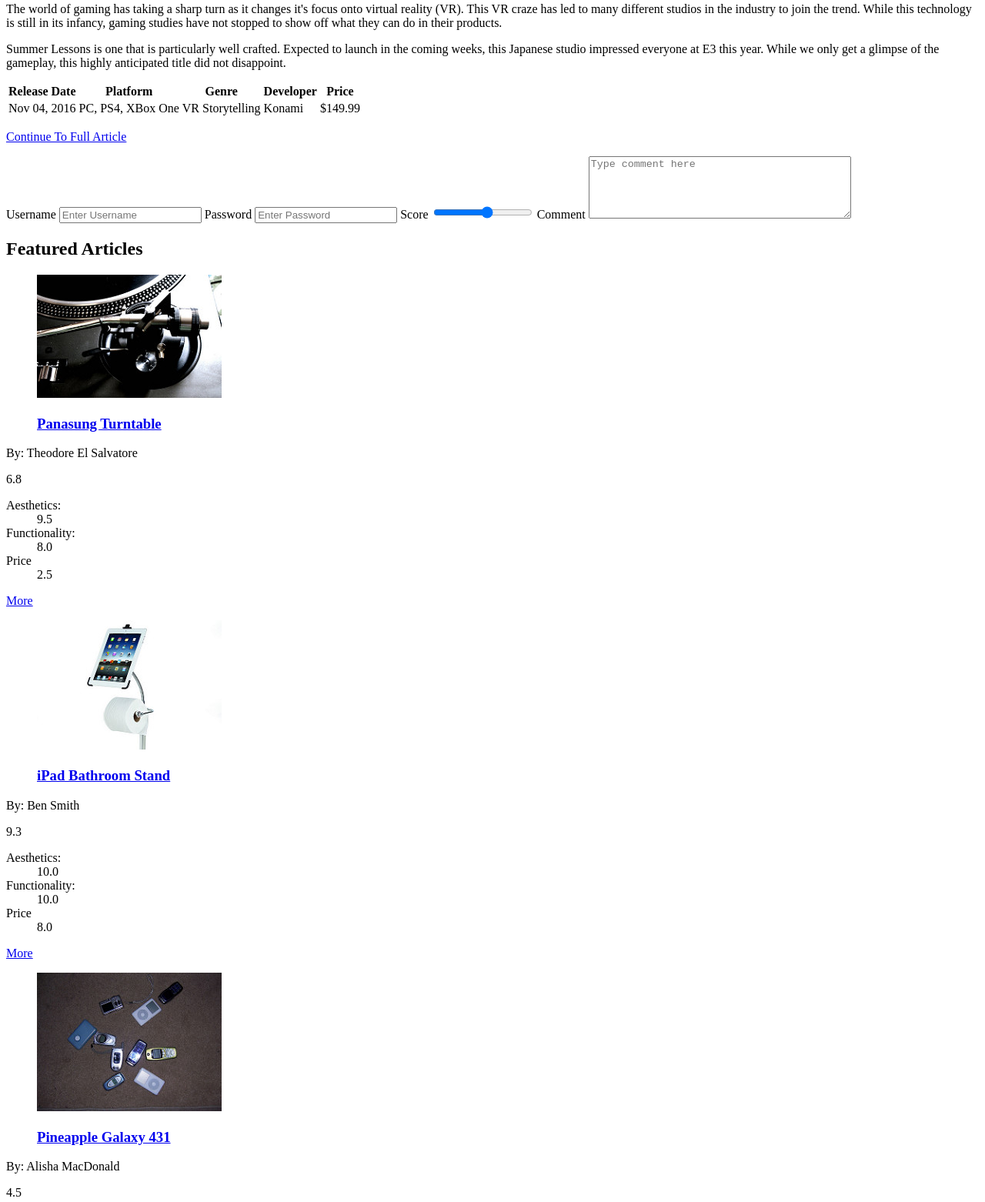
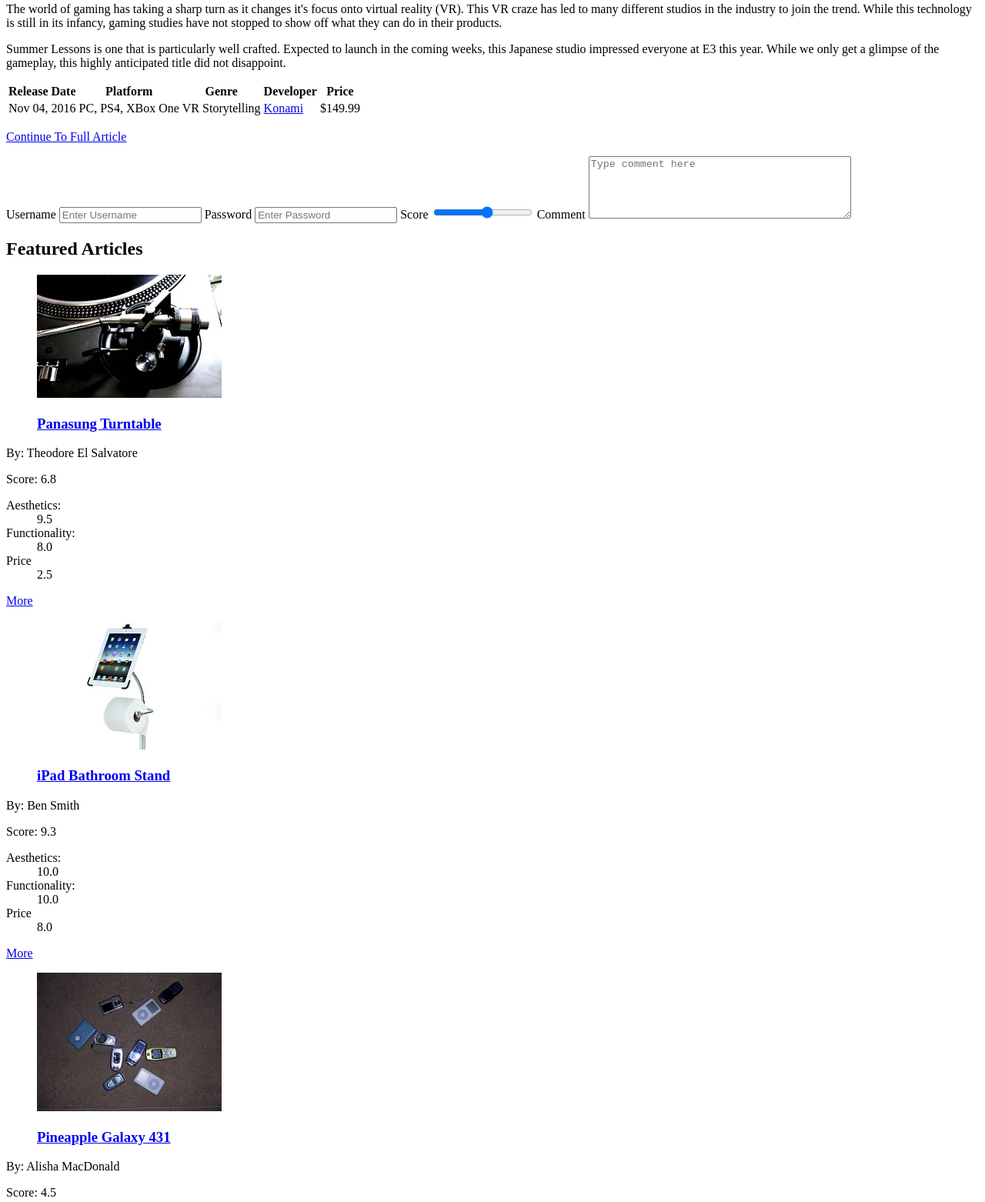
Before and after one commit to ynots/Lemonless, a plain HTML site: page index.html in a window 1280 px wide. Shown: the part 1317-2879 px from the top of the page at 77% size. Drawn offline with Linux system fonts and the light colour scheme.

Commit message:
updated index.html

```diff
--- a/index.html
+++ b/index.html
@@ -1,7 +1,7 @@
 <!DOCTYPE html>
 <html>
 <head>
-    <title></title>
+    <title>Live Lemonless</title>
     <meta charset="utf-8" />
     <meta html-equiv="author" content="Tony Shum" />
 
@@ -40,7 +40,6 @@
             <li><a href="#">Blogs</a></li>
         </ul>
     </nav><!-- Main Nav Bar Ends -->
-
     <!-- Search bar -->
     <form action="#" id="searchbar" method="get">
         <label>
@@ -104,7 +103,7 @@
                             <td>Nov 04, 2016</td>
                             <td>PC, PS4, XBox One</td>
                             <td>VR Storytelling</td>
-                            <td>Konami</td>
+                            <td><a href="https://www.konami.com/en/">Konami</a></td>
                             <td>$149.99</td>
                         </tr>
                     </table>
@@ -139,7 +138,7 @@
                     </figcaption>
                 </figure>
                 <p class="author-name">By: <span itemprop="author">Theodore El Salvatore</span></p>
-                <p itemprop="reviewRating" class="rating">6.8</p>
+                <p>Score: <span itemprop="reviewRating" class="rating">6.8</span></p>
                 <dl itemprop="reviewBrief" class="score-overview">
                     <dt>Aesthetics:</dt>
                     <dd>9.5</dd>
@@ -158,7 +157,7 @@
                     </figcaption>
                 </figure>
                 <p class="author-name">By: <span itemprop="author">Ben Smith</span></p>
-                <p itemprop="reviewRating" class="rating">9.3</p>
+                <p>Score: <span itemprop="reviewRating" class="rating">9.3</span></p>
                 <dl itemprop="reviewBrief" class="score-overview">
                     <dt>Aesthetics:</dt>
                     <dd>10.0</dd>
@@ -177,7 +176,7 @@
                     </figcaption>
                 </figure>
                 <p class="author-name">By: <span itemprop="author">Alisha MacDonald</span></p>
-                <p itemprop="reviewRating" class="rating">4.5</p>
+                <p>Score: <span itemprop="reviewRating" class="rating">4.5</span></p>
                 <dl itemprop="reviewBrief" class="score-overview">
                     <dt>Aesthetics:</dt>
                     <dd>3.0</dd>
@@ -189,7 +188,6 @@
                 <p class="read-more"><a href="#">More</a></p>
             </article>
         </section><!-- Feature Articles Section Ends -->
-
     </main><!-- Main Content Ends -->
 
     <!-- Sidebar -->
@@ -200,6 +198,7 @@
             <li><a href="#">Review by Jong Chun Ra</a></li>
         </ul>
     </aside><!-- Sidebar Ends -->
+
     <hr />
 
     <!-- Footer -->
```
Also changed, not shown: template.html (+2 -2 lines).
